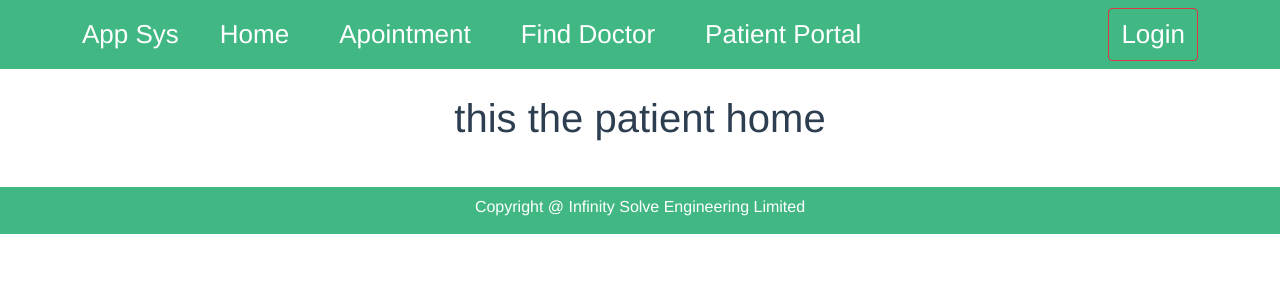
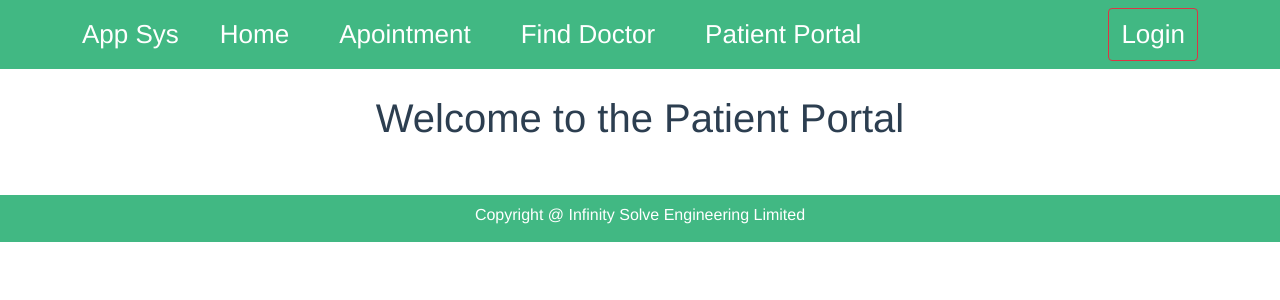
Before and after one commit to Arik096/app_sys_FE, a Vue app: page /patienthome in a window 1280 px wide. Shown: the top 300 px of the page. Built offline with nearby package versions, Linux system fonts and the light colour scheme.

Commit message:
router history mode activated

```diff
--- a/src/router/index.js
+++ b/src/router/index.js
@@ -52,7 +52,7 @@ const routes = [
 const router = createRouter({
   history: createWebHistory(process.env.BASE_URL),
   routes,
-  mode: "hash",
+  mode: "history",
 });
 
 export default router;
--- a/src/views/PatientViews/PatientHome.vue
+++ b/src/views/PatientViews/PatientHome.vue
@@ -1,5 +1,12 @@
 <template>
-  <h1>this the patient home</h1>
+<div class="container">
+  <div class="col">
+    <div class="row">
+        <h1>Welcome to the Patient Portal</h1>
+    </div>
+  </div>
+</div>
+
 </template>
 
 <script>
```
